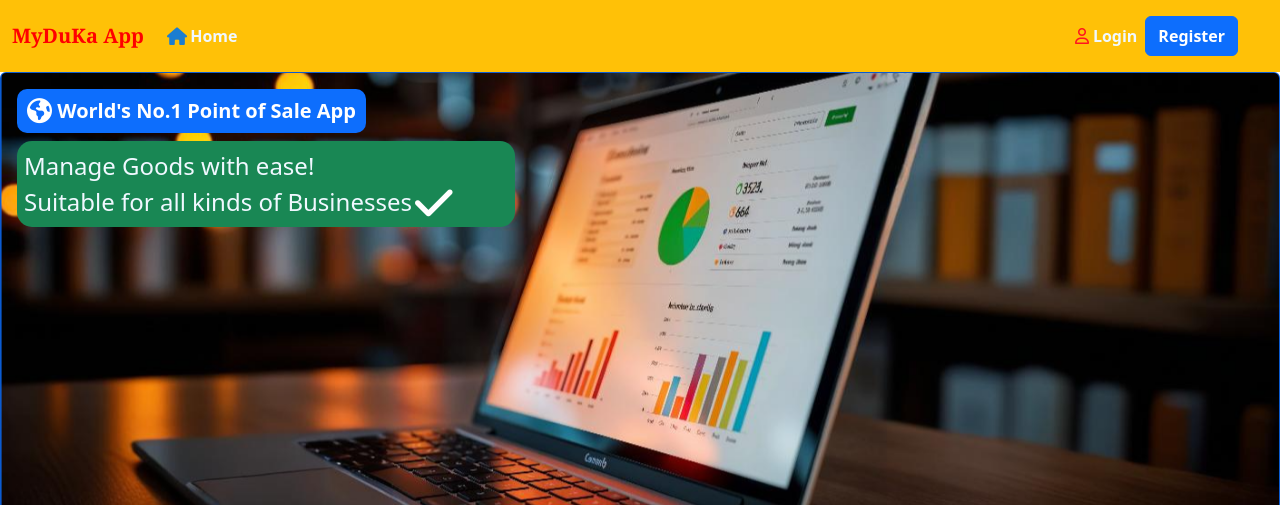
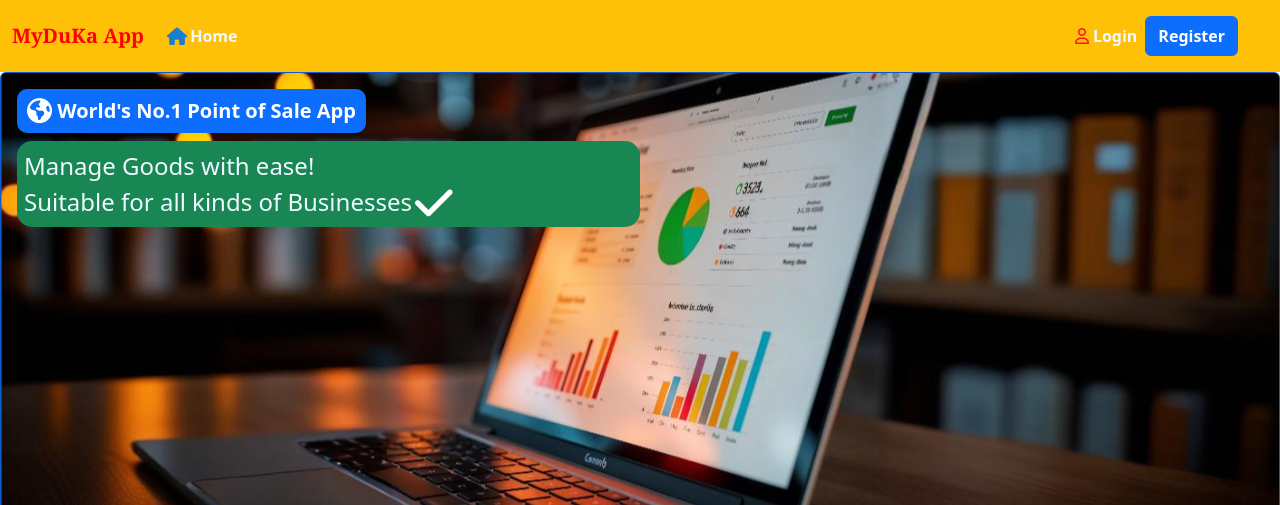
Before and after one commit to kentatech/myduka, a Flask app: page / in a window 1280 px wide. Shown: the top 505 px of the page. Run offline with Flask 3, Linux system fonts and the light colour scheme.

Commit message:
adjust 100% second title in index page

```diff
--- a/templates/index.html
+++ b/templates/index.html
@@ -175,7 +175,7 @@
         </h5>
         </div>
         <div class="col-sm-6 ">
-        <p class="card-text bg-success" style="padding:7px; margin-top: 2px; color: aliceblue;  border-radius: 15px; font-size: x-large; width:80%;">
+        <p class="card-text bg-success" style="padding:7px; margin-top: 2px; color: aliceblue;  border-radius: 15px; font-size: x-large; width:100%;">
           Manage Goods with ease! <br>Suitable for all kinds of Businesses <i class="fa-solid fa-check fa-beat fa-xl" style="color: #ffffff;"></i></br>
         </p>
         </div>
```
